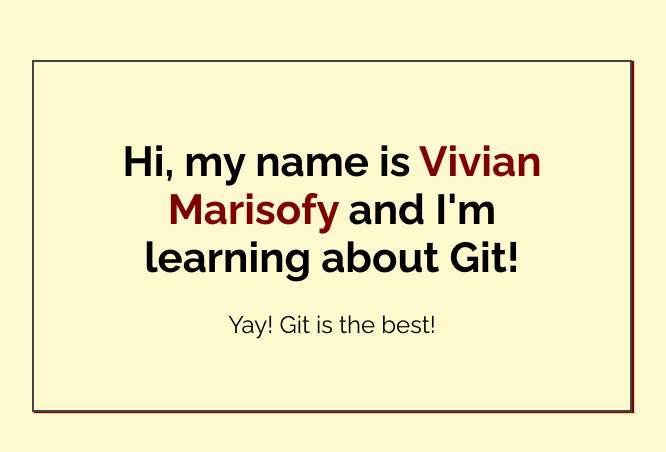
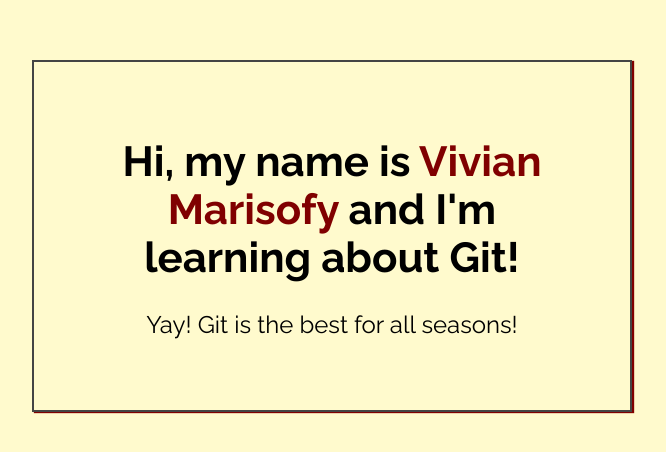
Before and after one commit to bravalo/Seasons_Web_Page, a plain HTML site: page index.html in a window 1280 px wide. Shown: the part 164-616 px from the top of the page, without its empty margins (308-974 px from the left). Drawn offline with Linux system fonts and the light colour scheme.

Commit message:
Update index.html

```diff
--- a/index.html
+++ b/index.html
@@ -16,7 +16,7 @@
     <div class="greeting">
         <h1>Hi, my name is <span class="highlight">Vivian Marisofy</span> and I'm learning about Git! </h1>
 
-        <p>Yay! Git is the best!</p>
+        <p>Yay! Git is the best for all seasons!</p>
     </div>
 
 </body>
```
